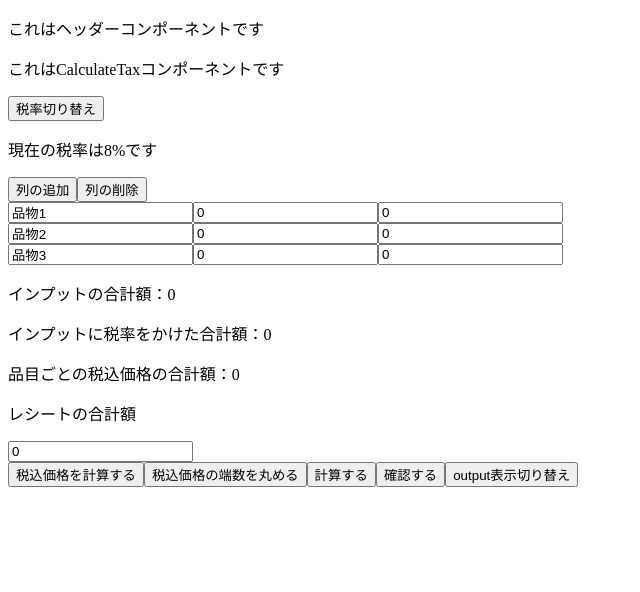
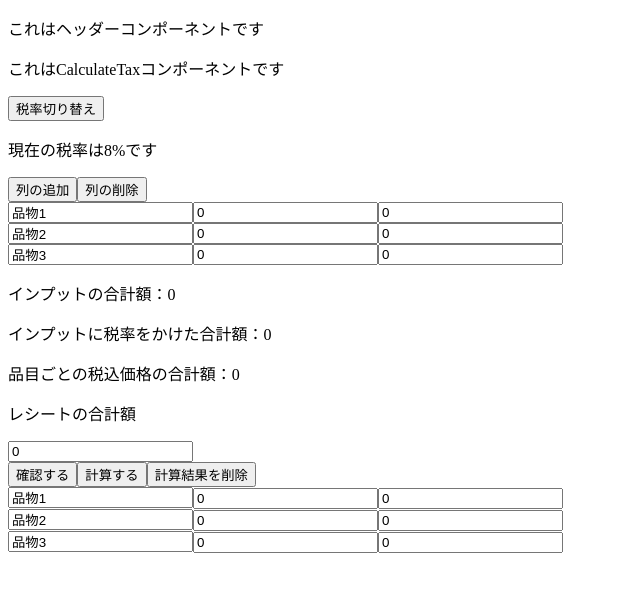
Before and after one commit to KazumaEnomoto/TaxCalculate-vue2, a Vue app: page / in a window 1280 px wide. Both pictures are taken after a click on the button "計算する". Shown: the top 592 px of the page, without its empty margins (0-640 px from the left). Built offline with nearby package versions, Linux system fonts and the light colour scheme.

Commit message:
不要なボタンを削除

```diff
--- a/src/components/CalculateTax.vue
+++ b/src/components/CalculateTax.vue
@@ -22,14 +22,12 @@
                 <p>レシートの合計額</p>
                 <input type="number" v-model.number="inputSum">
             </div>
-            <button @click="calculateTaxedValues()">税込価格を計算する</button>
-            <button @click="calculateRoundedValues()">税込価格の端数を丸める</button>
+            <button @click="check()">確認する</button>
             <button @click="adjustValues()">計算する</button>
-            <button @click="check()">確認する</button>
-            <button @click="showOutput()">output表示切り替え</button>
+            <button @click="clearOutput()">計算結果を削除</button>
             <div v-show="output" v-for="(item, index) of items" :key="item">
                 <div class="output-row">
-                    <input type="text" v-model="items[index]">
+                    <input type="text" v-model="items[index]" readonly>
                     <input type="number" v-model.number="taxedValues[index]" readonly>
                     <input type="number" v-model.number="roundedValues[index]" readonly>
                 </div>
@@ -89,6 +87,7 @@ export default {
             })
         },
         adjustValues() {
+            this.output = "true";
             // items配列に空文字がある場合は処理しない
             if (this.items.indexOf('') !== -1) {
                 console.log('配列に空文字が含まれています');
@@ -116,8 +115,10 @@ export default {
             console.log(this.taxedValues);
             console.log(this.roundedValues);
         },
-        showOutput() {
-            this.output = !this.output;
+        clearOutput() {
+            this.taxedValues = [];
+            this.roundedValues = [];
+            this.output = false;
         }
     },
     computed: {
```
